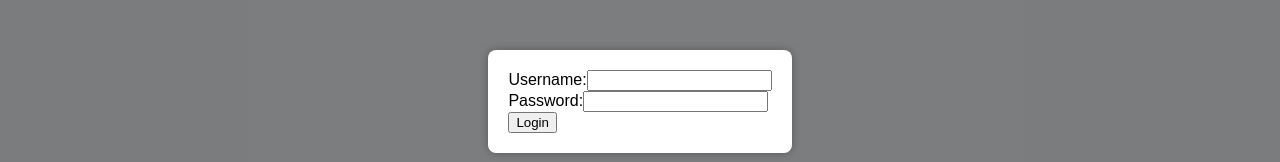
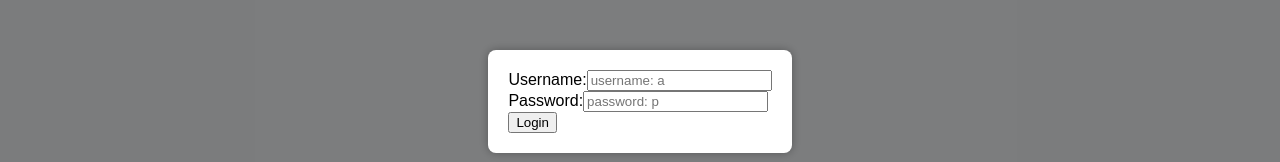
Before and after one commit to Ulfflo/quiz-redux, a Next.js app: page / in a window 1280 px wide. Both pictures are taken after a click on the button "Admin". Shown: the part 299-461 px from the top of the page. Built offline with nearby package versions, Linux system fonts and the light colour scheme.

Commit message:
changed password

```diff
--- a/components/AdminModal.js
+++ b/components/AdminModal.js
@@ -11,7 +11,7 @@ const AdminModal = () => {
   const [isModalOpen, setIsModalOpen] = useState(true);
 
   const handleLogin = () => {
-    if (username === "admin" && password === "password") {
+    if (username === "a" && password === "p") {
       router.push("/admin");
     } else {
       setError("Invalid username or password");
@@ -35,6 +35,7 @@ const AdminModal = () => {
               type="text"
               id="username"
               value={username}
+              placeholder="username: a"
               onChange={(e) => setUsername(e.target.value)}
             />
           </div>
@@ -44,6 +45,7 @@ const AdminModal = () => {
               type="password"
               id="password"
               value={password}
+              placeholder="password: p"
               onChange={(e) => setPassword(e.target.value)}
             />
           </div>
```
Lines whose indentation alone changed are shown as unchanged.
